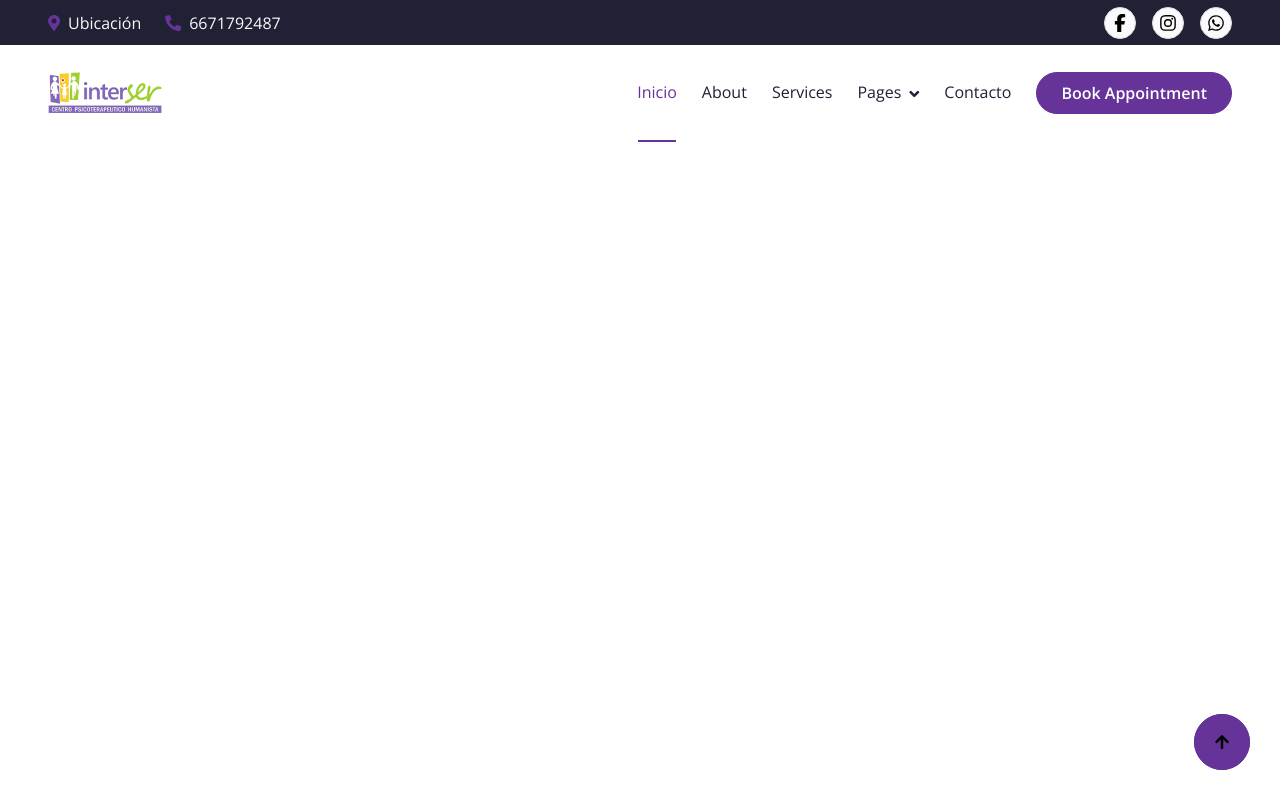
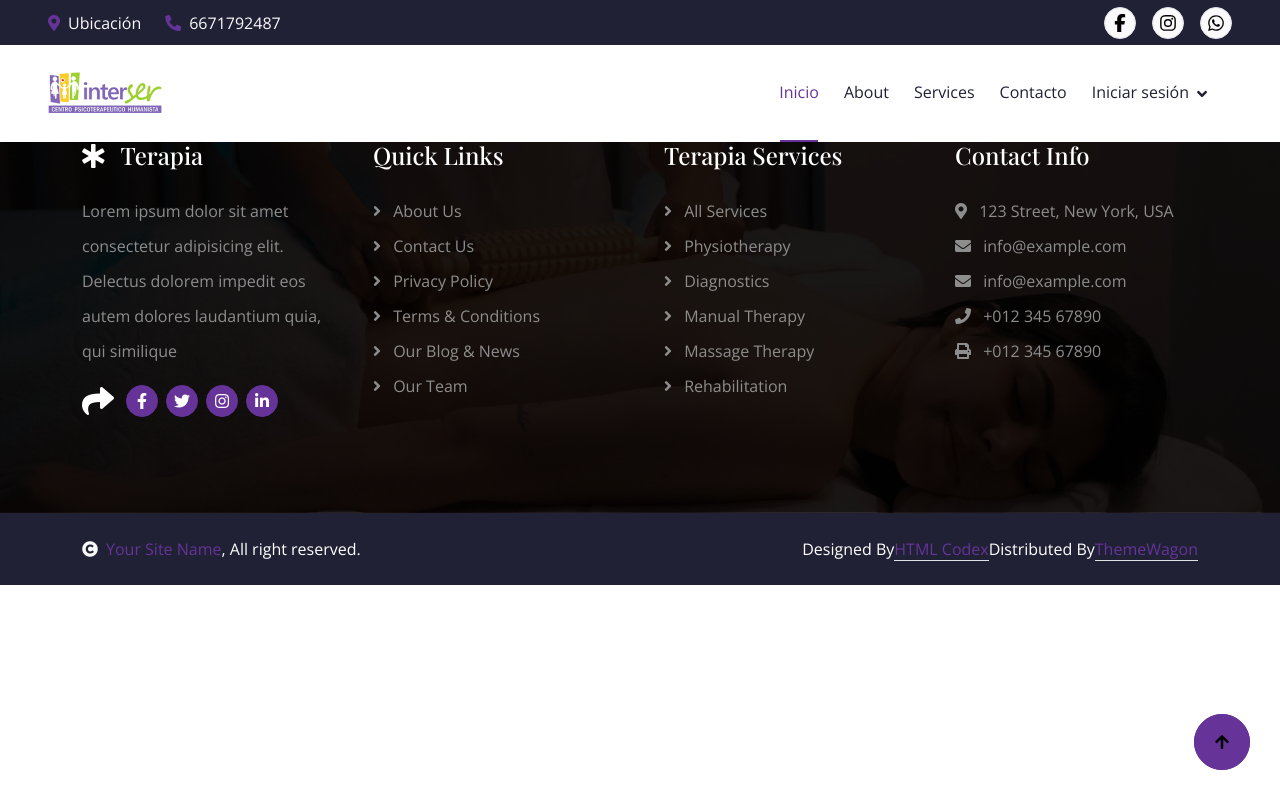
Before and after one commit to omarss79/interser, a Next.js app: page / in a window 1280 px wide. Built offline with nearby package versions, Linux system fonts and the light colour scheme.

Commit message:
feat: se integro el Footer

```diff
--- a/src/app/layout.tsx
+++ b/src/app/layout.tsx
@@ -1,19 +1,24 @@
 import ArrowUp from "@/components/ArrowUp";
+import Footer from "@/components/Footer";
 import Header from "@/components/Header";
 import type { Metadata } from "next";
-import { Geist, Geist_Mono } from "next/font/google";
-import { Toaster } from "react-hot-toast";
+// import { Geist, Geist_Mono } from "next/font/google";
+
 // import "./globals.css";
+import "../scss/globals.scss";
+import Copyright from "@/components/Copyright";
 
-const geistSans = Geist({
-  variable: "--font-geist-sans",
-  subsets: ["latin"],
-});
+//
 
-const geistMono = Geist_Mono({
-  variable: "--font-geist-mono",
-  subsets: ["latin"],
-});
+// const geistSans = Geist({
+//   variable: "--font-geist-sans",
+//   subsets: ["latin"],
+// });
+
+// const geistMono = Geist_Mono({
+//   variable: "--font-geist-mono",
+//   subsets: ["latin"],
+// });
 
 export const metadata: Metadata = {
   title: "Interser - Centro Psicoterapeutico Humanista",
@@ -69,6 +74,8 @@ export default function RootLayout({
       <body>
         <Header />
         {children}
+        <Footer />
+        <Copyright />
         <ArrowUp />
 
         <script src="https://ajax.googleapis.com/ajax/libs/jquery/3.6.4/jquery.min.js"></script>
--- a/src/app/page.tsx
+++ b/src/app/page.tsx
@@ -1,4 +1,4 @@
-"use client";
+// "use client";
 
 import InitialSpinner from "@/lib/features/InitialSpinner";
 
--- a/src/components/ArrowUp/index.tsx
+++ b/src/components/ArrowUp/index.tsx
@@ -1,3 +1,5 @@
+"use client";
+
 import React from "react";
 
 const ArrowUp = () => {
--- /dev/null
+++ b/src/components/Copyright/index.tsx
@@ -0,0 +1,35 @@
+"use client";
+
+import React from "react";
+
+const Copyright = () => {
+  return (
+    <div className="container-fluid copyright py-4">
+      <div className="container">
+        <div className="row g-4 align-items-center">
+          <div className="col-md-6 text-center text-md-start mb-md-0">
+            <span className="text-white">
+              <a href="#">
+                <i className="fas fa-copyright text-light me-2"></i>Your Site
+                Name
+              </a>
+              , All right reserved.
+            </span>
+          </div>
+          <div className="col-md-6 text-center text-md-end text-white">
+            Designed By
+            <a className="border-bottom" href="https://htmlcodex.com">
+              HTML Codex
+            </a>
+            Distributed By
+            <a className="border-bottom" href="https://themewagon.com">
+              ThemeWagon
+            </a>
+          </div>
+        </div>
+      </div>
+    </div>
+  );
+};
+
+export default Copyright;
--- /dev/null
+++ b/src/components/Footer/index.tsx
@@ -0,0 +1,122 @@
+"use client";
+
+import React from "react";
+
+const Footer = () => {
+  return (
+    <div className="container-fluid footer py-5 fadeIn" data-wow-delay="0.2s">
+      <div className="container py-5">
+        <div className="row g-5">
+          <div className="col-md-6 col-lg-6 col-xl-3">
+            <div className="footer-item d-flex flex-column">
+              <h4 className="text-white mb-4">
+                <i className="fas fa-star-of-life me-3"></i>Terapia
+              </h4>
+              <p>
+                Lorem ipsum dolor sit amet consectetur adipisicing elit.
+                Delectus dolorem impedit eos autem dolores laudantium quia, qui
+                similique
+              </p>
+              <div className="d-flex align-items-center">
+                <i className="fas fa-share fa-2x text-white me-2"></i>
+                <a
+                  className="btn-square btn btn-primary text-white rounded-circle mx-1"
+                  href=""
+                >
+                  <i className="fab fa-facebook-f"></i>
+                </a>
+                <a
+                  className="btn-square btn btn-primary text-white rounded-circle mx-1"
+                  href=""
+                >
+                  <i className="fab fa-twitter"></i>
+                </a>
+                <a
+                  className="btn-square btn btn-primary text-white rounded-circle mx-1"
+                  href=""
+                >
+                  <i className="fab fa-instagram"></i>
+                </a>
+                <a
+                  className="btn-square btn btn-primary text-white rounded-circle mx-1"
+                  href=""
+                >
+                  <i className="fab fa-linkedin-in"></i>
+                </a>
+              </div>
+            </div>
+          </div>
+          <div className="col-md-6 col-lg-6 col-xl-3">
+            <div className="footer-item d-flex flex-column">
+              <h4 className="mb-4 text-white">Quick Links</h4>
+              <a href="">
+                <i className="fas fa-angle-right me-2"></i> About Us
+              </a>
+              <a href="">
+                <i className="fas fa-angle-right me-2"></i> Contact Us
+              </a>
+              <a href="">
+                <i className="fas fa-angle-right me-2"></i> Privacy Policy
+              </a>
+              <a href="">
+                <i className="fas fa-angle-right me-2"></i> Terms & Conditions
+              </a>
+              <a href="">
+                <i className="fas fa-angle-right me-2"></i> Our Blog & News
+              </a>
+              <a href="">
+                <i className="fas fa-angle-right me-2"></i> Our Team
+              </a>
+            </div>
+          </div>
+          <div className="col-md-6 col-lg-6 col-xl-3">
+            <div className="footer-item d-flex flex-column">
+              <h4 className="mb-4 text-white">Terapia Services</h4>
+              <a href="">
+                <i className="fas fa-angle-right me-2"></i> All Services
+              </a>
+              <a href="">
+                <i className="fas fa-angle-right me-2"></i> Physiotherapy
+              </a>
+              <a href="">
+                <i className="fas fa-angle-right me-2"></i> Diagnostics
+              </a>
+              <a href="">
+                <i className="fas fa-angle-right me-2"></i> Manual Therapy
+              </a>
+              <a href="">
+                <i className="fas fa-angle-right me-2"></i> Massage Therapy
+              </a>
+              <a href="">
+                <i className="fas fa-angle-right me-2"></i> Rehabilitation
+              </a>
+            </div>
+          </div>
+          <div className="col-md-6 col-lg-6 col-xl-3">
+            <div className="footer-item d-flex flex-column">
+              <h4 className="mb-4 text-white">Contact Info</h4>
+              <a href="">
+                <i className="fa fa-map-marker-alt me-2"></i> 123 Street, New
+                York, USA
+              </a>
+              <a href="">
+                <i className="fas fa-envelope me-2"></i> info@example.com
+              </a>
+              <a href="">
+                <i className="fas fa-envelope me-2"></i> info@example.com
+              </a>
+              <a href="">
+                <i className="fas fa-phone me-2"></i> +012 345 67890
+              </a>
+              <a href="" className="mb-3">
+                <i className="fas fa-print me-2"></i> +012 345 67890
+              </a>
+            </div>
+          </div>
+        </div>
+      </div>
+    </div>
+  );
+};
+
+export default Footer;
--- a/src/components/Header/index.tsx
+++ b/src/components/Header/index.tsx
@@ -1,3 +1,5 @@
+"use client";
+
 import React from "react";
 import { Spinnaker } from "next/font/google";
 import Link from "next/link";
@@ -87,13 +89,16 @@ const Header = () => {
               <a href="service.html" className="nav-item nav-link">
                 Services
               </a>
+              <a href="contact.html" className="nav-item nav-link">
+                Contacto
+              </a>
               <div className="nav-item dropdown">
                 <a
                   href="#"
                   className="nav-link dropdown-toggle"
                   data-bs-toggle="dropdown"
                 >
-                  Pages
+                  Iniciar sesión
                 </a>
                 <div className="dropdown-menu m-0">
                   <a href="appointment.html" className="dropdown-item">
@@ -116,16 +121,13 @@ const Header = () => {
                   </a>
                 </div>
               </div>
-              <a href="contact.html" className="nav-item nav-link">
-                Contacto
-              </a>
             </div>
-            <a
+            {/* <a
               href="#"
               className="btn btn-primary rounded-pill text-white py-2 px-4 flex-wrap flex-sm-shrink-0"
             >
               Book Appointment
-            </a>
+            </a> */}
           </div>
         </nav>
       </div>
```
Also changed, not shown: src/components/Footer/footer.module.scss (added).
